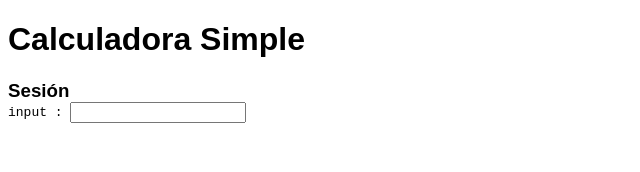
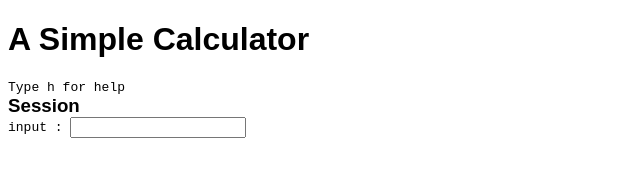
Before and after one commit to mirandaio/calc, a plain HTML site: page views/index.html in a window 1280 px wide. Shown: the whole page, without its empty margins (0-640 px from the left). Drawn offline with nearby package versions, Linux system fonts and the light colour scheme; files that its build step writes are made by us from their sources; files whose address does not match are found by name.

Commit message:
Add help command to calculator

```diff
--- a/views/index.html
+++ b/views/index.html
@@ -7,8 +7,9 @@
   <script src="js/app.js"></script>
 </head>
 <body>
-  <h1>Calculadora Simple</h1>
-  <h3>Sesi&#243;n</h3>
+  <h1>A Simple Calculator</h1>
+  <div>Type h for help</div>
+  <h3>Session</h3>
   <pre class="session"></pre>
   input :
   <input type="text" name="expr">
```
Also changed, not shown: views/help.html (+1 -1 lines).
